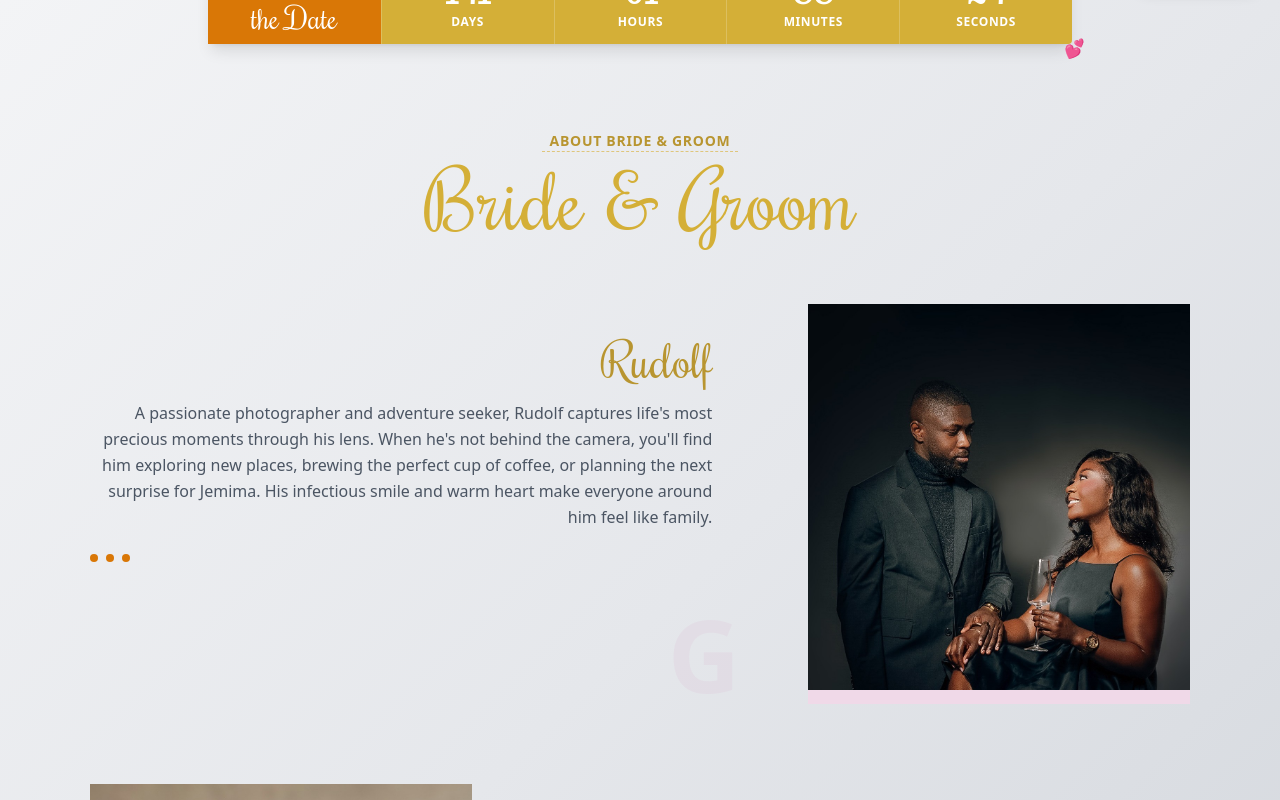
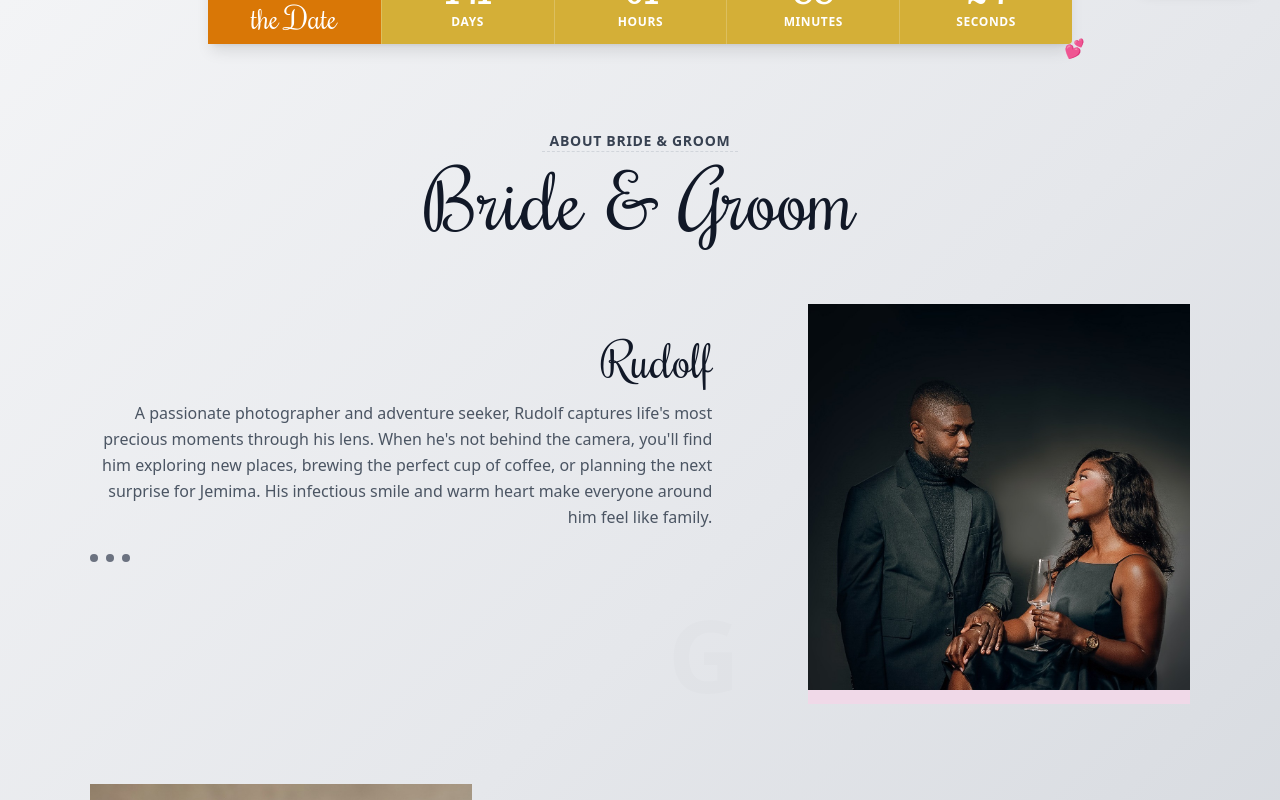
Before and after one commit to KwameGilbert/wedding, a React (Vite) app: page / in a window 1280 px wide. Shown: the part 800-1600 px from the top of the page. Built offline with nearby package versions, Linux system fonts and the light colour scheme.

Commit message:
style(content): neutralize bride/groom accents and set RSVP section to black-gray gradient

```diff
--- a/src/components/BrideGroomProfile.tsx
+++ b/src/components/BrideGroomProfile.tsx
@@ -84,7 +84,7 @@ const BrideGroomProfile = ({
         >
           <span
             className="text-[100px] leading-none font-bold"
-            style={{ color: "rgb(210, 145, 188)" }}
+            style={{ color: "rgba(0,0,0,0.12)" }}
           >
             {isGroom ? "G" : "B"}
           </span>
@@ -97,7 +97,7 @@ const BrideGroomProfile = ({
           transition={{ duration: 0.6, delay: index * 0.3 + 0.4 }}
           className={`font-rochester text-3xl lg:text-5xl leading-tight mb-4 ${
             isGroom ? "lg:text-right" : "lg:text-left"
-          } text-center lg:text-left text-wedding-terracotta-600`}
+          } text-center lg:text-left text-gray-900`}
         >
           {name}
         </motion.h2>
@@ -126,7 +126,7 @@ const BrideGroomProfile = ({
                 delay: index * 0.3 + 0.8 + i * 0.1,
                 ease: "backOut",
               }}
-              className="w-2 h-2 rounded-full bg-wedding-olive-500"
+              className="w-2 h-2 rounded-full bg-gray-500"
             />
           ))}
         </div>
--- a/src/pages/Wedding.tsx
+++ b/src/pages/Wedding.tsx
@@ -61,7 +61,7 @@ const Wedding = () => {
               initial={{ opacity: 0, y: 20 }}
               whileInView={{ opacity: 1, y: 0 }}
               transition={{ duration: 0.6, delay: 0.2 }}
-              className="inline-block text-sm font-black uppercase tracking-wider mb-2 px-2 border-b border-dashed text-wedding-terracotta-600 border-wedding-terracotta-400"
+              className="inline-block text-sm font-black uppercase tracking-wider mb-2 px-2 border-b border-dashed text-gray-700 border-gray-300"
             >
               About Bride &amp; Groom
             </motion.span>
@@ -69,7 +69,7 @@ const Wedding = () => {
               initial={{ opacity: 0, y: 30 }}
               whileInView={{ opacity: 1, y: 0 }}
               transition={{ duration: 0.8, delay: 0.4 }}
-              className="font-rochester text-4xl lg:text-6xl xl:text-[80px] leading-tight text-wedding-terracotta-500"
+              className="font-rochester text-4xl lg:text-6xl xl:text-[80px] leading-tight text-gray-900"
             >
               Bride &amp; Groom
             </motion.h2>
@@ -155,7 +155,7 @@ const Wedding = () => {
       {/* RSVP Section */}
       <section
         id="rsvp-section"
-        className=" bg-gradient-to-r from-wedding-cream-100 via-purple-50 to-wedding-cream-100"
+        className="bg-gradient-to-r from-black via-gray-800 to-gray-700"
       >
         <RSVPForm />
       </section>
```
